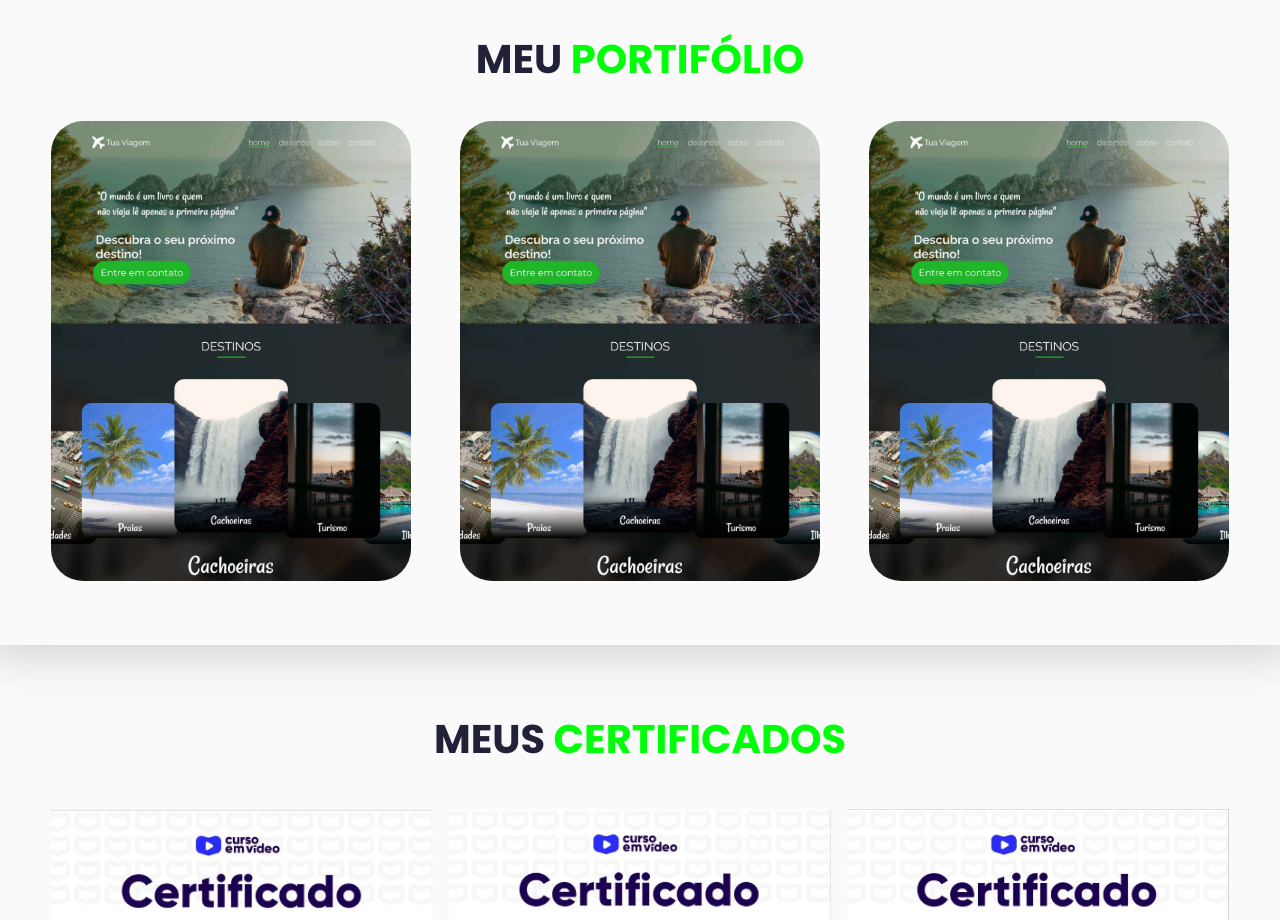
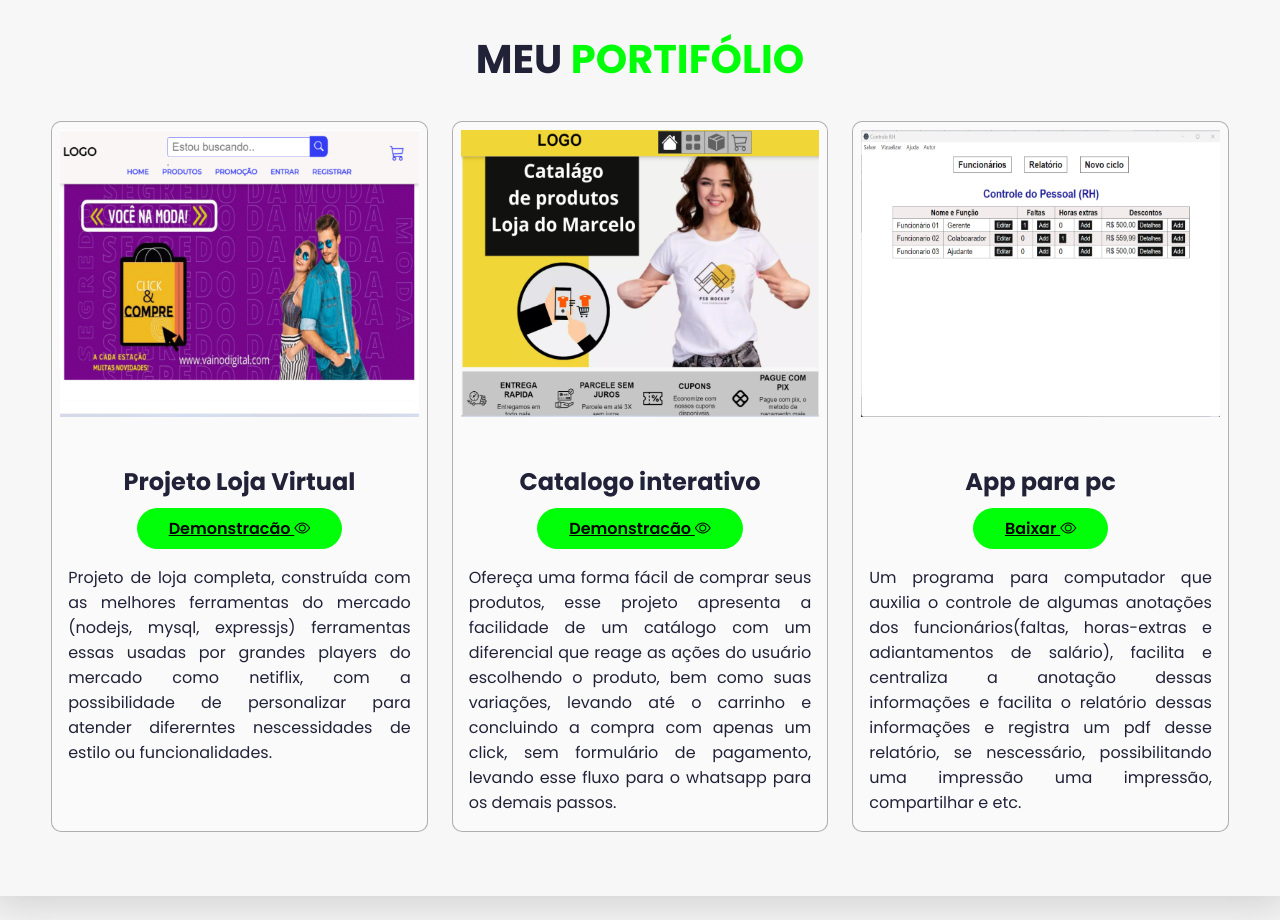
Before and after one commit to marcelo-site/portifolio, a plain HTML site: page index.html in a window 1280 px wide. Shown: the part 1880-2800 px from the top of the page. Drawn offline with nearby package versions, Linux system fonts and the light colour scheme.

Commit message:
change card portifolio

```diff
--- a/index.html
+++ b/index.html
@@ -72,7 +72,10 @@
                 <div class="flex">
                     <div class="txt-topo-site">
                         <h2>TRANSFORMANDO IDEIAS EM REALIDADE DIGITAL</h2>
-                        <p>Criatividade e inovação andam lado a lado. Com uma conbinação única de design impactante, funcionalidade intuitiva e otimização para resultado, estou pronto para criar a presença online dos seus sonhos, ou deixar a rotina de administrar seu negócio mais eficiente com um pouco de tecnologia.</p>
+                        <p>Criatividade e inovação andam lado a lado. Com uma conbinação única de design impactante,
+                            funcionalidade intuitiva e otimização para resultado, estou pronto para criar a presença
+                            online dos seus sonhos, ou deixar a rotina de administrar seu negócio mais eficiente com um
+                            pouco de tecnologia.</p>
                         <div class="btn-contato">
                             <a href="#"><button>Entre em contato</button></a>
                         </div>
@@ -98,7 +101,10 @@
                     <div class="box-especs">
                         <i class="bi bi-cart3"></i>
                         <h3>Loja online</h3>
-                        <p>Lojas online completa, para aumentar seus canais de venda, oferecendo a seus clientes a comodidade de uma loja online, com um painel administrativo simples e intuitivo para cadastrar, editar, controlar estoques e receber pedidos dos usuarios do site facilitando e aumentando suas vendas.</p>
+                        <p>Lojas online completa, para aumentar seus canais de venda, oferecendo a seus clientes a
+                            comodidade de uma loja online, com um painel administrativo simples e intuitivo para
+                            cadastrar, editar, controlar estoques e receber pedidos dos usuarios do site facilitando e
+                            aumentando suas vendas.</p>
                     </div>
                     <div class="box-especs">
                         <i class="bi bi-pc-display"></i>
@@ -144,14 +150,53 @@
             <div class="interface">
                 <h2 class="title">MEU <span>PORTIFÓLIO</span></h2>
                 <div class="flex">
-                    <div class="img-port">
-                        <div class="overlay">projeto 1</div>
+                    <div>
+                        <div style="margin: 8px;">
+                            <img src="src/images/loja.jpg" alt="">
+                        </div>
+                        <div class="project-info">
+                            <div class="flex">
+                                <h3>Projeto Loja Virtual</h3>
+                                <a class="btn" href="https://projeto-loja-production-40b1.up.railway.app/">Demonstracão
+                                    <i class="bi bi-eye"></i></a>
+                            </div>
+                            <p>Projeto de loja completa, construída com as melhores ferramentas do mercado (nodejs,
+                                mysql, expressjs) ferramentas essas usadas por grandes players do mercado como netiflix,
+                                com a possibilidade de personalizar para atender difererntes nescessidades de estilo ou
+                                funcionalidades.</p>
+                        </div>
                     </div>
-                    <div class="img-port">
-                        <div class="overlay">projeto 2</div>
+                    <div>
+                        <div style="margin: 8px;">
+                            <img src="src/images/catalogo.jpg" alt="">
+                        </div>
+                        <div class="project-info">
+                            <div class="flex">
+                                <h3>Catalogo interativo</h3>
+                                <a class="btn" href="https://catalogo-mongo-react-production.up.railway.app/loja/65139c59199d6f4f40831a83">Demonstracão <i class="bi bi-eye"></i></a>
+                            </div>
+                            <p>Ofereça uma forma fácil de comprar seus produtos, esse projeto apresenta a facilidade de
+                                um catálogo com um diferencial que reage as ações do usuário escolhendo o produto, bem
+                                como suas variações, levando até o carrinho e concluindo a compra com apenas um click,
+                                sem formulário de pagamento, levando esse fluxo para o whatsapp para os demais passos.
+                            </p>
+                        </div>
                     </div>
-                    <div class="img-port">
-                        <div class="overlay">projeto 3</div>
+                    <div>
+                        <div style="margin: 8px;">
+                            <img src="src/images/app.jpg" alt="">
+                        </div>
+                        <div class="project-info">
+                            <div class="flex">
+                                <h3>App para pc</h3>
+                                <a class="btn" href="https://drive.google.com/drive/folders/1m0ZGarYr8jHi_o7sc5SMO7S66NZ4Vhm-">Baixar <i class="bi bi-eye"></i></a>
+                            </div>
+                            <p>Um programa para computador que auxilia o controle de algumas anotações dos
+                                funcionários(faltas, horas-extras e adiantamentos de salário), facilita e centraliza a
+                                anotação dessas informações e facilita o relatório dessas informações e registra um pdf
+                                desse relatório, se nescessário, possibilitando uma impressão uma impressão,
+                                compartilhar e etc.</p>
+                        </div>
                     </div>
                 </div>
             </div>
@@ -201,7 +246,8 @@
     </main>
 
     <div id="whats">
-        <a href="https://api.whatsapp.com/send?phone=5581991869812&text=Ol%C3%A1,%20tenho%20interesse%20em%20uma%20aplica%C3%A7%C3%A3o.">
+        <a
+            href="https://api.whatsapp.com/send?phone=5581991869812&text=Ol%C3%A1,%20tenho%20interesse%20em%20uma%20aplica%C3%A7%C3%A3o.">
             <i class="bi bi-whatsapp"></i>
         </a>
     </div>
--- a/src/css/style.css
+++ b/src/css/style.css
@@ -1,4 +1,3 @@
-/* geral */
 * {
     margin: 0;
     padding: 0;
@@ -7,21 +6,21 @@
 }
 
 :root {
+    --primary-color: #f7f7f7;
     --secondary-color: #212238;
-    --primary-color: #fafafa;
     --shadow-color: #bababaa6;
-    --border-color: #00000075;
-    --bg-especs: #f2f2f2;
+    --border-color: #0000004d;
+    --bg-especs: #fafafa;
     --trirty-color: #00ff08;
     --shadow-green: #00ff08e4;
     --bi-list-color: #000;
 }
 
 .dark:root {
-    --primary-color: #0f0f0f;
+    --primary-color: #0e0e0e;
     --secondary-color: #fff;
-    --shadow-color: #ffffff16;
-    --border-color: #ffffff75;
+    --shadow-color: #525252cf;
+    --border-color: #ffffff5e;
     --bg-especs: #1e1e1e;
     --bi-list-color: #00ff08;
 }
@@ -46,18 +45,19 @@ body {
     display: flex;
 }
 
-.btn-contato button {
+.btn-contato button, .btn {
     padding: 0.5em 2em;
     font-size: 1em;
     font-weight: 600;
     background-color: #00ff08;
+    color: black;
     border: 0;
     border-radius: 2em;
     cursor: pointer;
     transition: .2s;
 }
 
-button:hover,
+button:hover, .btn:hover,
 form input[type='submit']:hover {
     box-shadow: 0px 0px 8px var(--shadow-green);
     transform: scale(1.05);
@@ -94,7 +94,7 @@ section {
 header {
     background-color: var(--primary-color);
     padding: 1.2em 4%;
-    box-shadow: 0px 0px 40px 10px var(--shadow-color);
+    box-shadow: 0px 0px 25px var(--shadow-color);
     position: fixed;
     top: 0;
     left: 0;
@@ -300,7 +300,7 @@ section.especs {
 }
 
 section.especs .flex {
-    gap: 2em;
+    gap: 1.5em;
 }
 
 section.especs h2 {
@@ -317,7 +317,7 @@ section.especs h2 {
 
 .especs .box-especs:hover {
     transform: scale(1.05);
-    box-shadow: 0px 0px 15px #ffffff83;
+    box-shadow: 0px 0px 15px var(--shadow-color);
 }
 
 .especs .box-especs i {
@@ -376,46 +376,44 @@ section.portifolio {
     box-shadow: 0px 0px 40px 10px var(--shadow-color);
 }
 
-section.portifolio .flex {
-    gap: 1.2em;
-    justify-content: space-between;
-    margin-top: 2em;
+.portifolio div.interface > .flex {
+    gap: 1.5rem;
 }
 
-.img-port {
-    width: 100%;
-    max-width: 360px;
-    height: 460px;
-    background-image: url(../images/imagem.jpg);
-    background-size: cover;
-    background-position: 100% 0%;
-    cursor: pointer;
-    transition: 8s;
-    overflow: hidden;
-    border-radius: 2em;
-    position: relative;
+.portifolio div.interface > .flex > div {
+    width: 30vw;
+    margin-top: 2em;
+    border-radius: 10px;
+    border: 1px solid var(--border-color);
+    background-color: var(--bg-especs);
+    transition: .2s;
 }
 
-.img-port:hover {
-    background-position: 100% 100%;
+section.portifolio div.interface > .flex > div:hover {
+    transform: scale(1.05);
+    box-shadow: 0px 0px 15px var(--shadow-color);
 }
 
-.overlay {
-    position: absolute;
-    top: 0;
-    left: 0;
+.portifolio img {
     width: 100%;
-    height: 100%;
-    background-color: #0000009e;
-    display: flex;
-    align-items: center;
-    justify-content: center;
-    font-weight: 600;
-    opacity: 0;
 }
 
-.overlay:hover {
-    opacity: 1;
+.project-info {
+    padding: 1rem;
+}
+.project-info h3 {
+    font-size: 1.5rem;
+}
+.project-info .flex {
+    flex-direction: column;
+    gap: .6rem;
+    margin: 1rem;
+    justify-content: center;
+    align-items: center;
+}
+
+.project-info p {
+    text-align: justify;
 }
 
 /* certificados */
@@ -618,10 +616,6 @@ footer .logo-footer {
         font-size: 1.5em;
     }
 
-    .img-port {
-        width: 90vw;
-    }
-
     section.portifolio .flex {
         align-items: center;
         gap: 1em;
@@ -656,6 +650,9 @@ footer .logo-footer {
         font-size: 2.2em;
     }
 
+    .portifolio div.interface > .flex > div {
+        width: 90vw;
+    }
     section.certs>div>div {
         grid-template-columns: repeat(2, 1fr);
     }
```
Also changed, not shown: src/images/app.jpg (added), src/images/catalogo.jpg (added), src/images/layout-do-projeto.jpg (deleted), src/images/loja.jpg (added).
